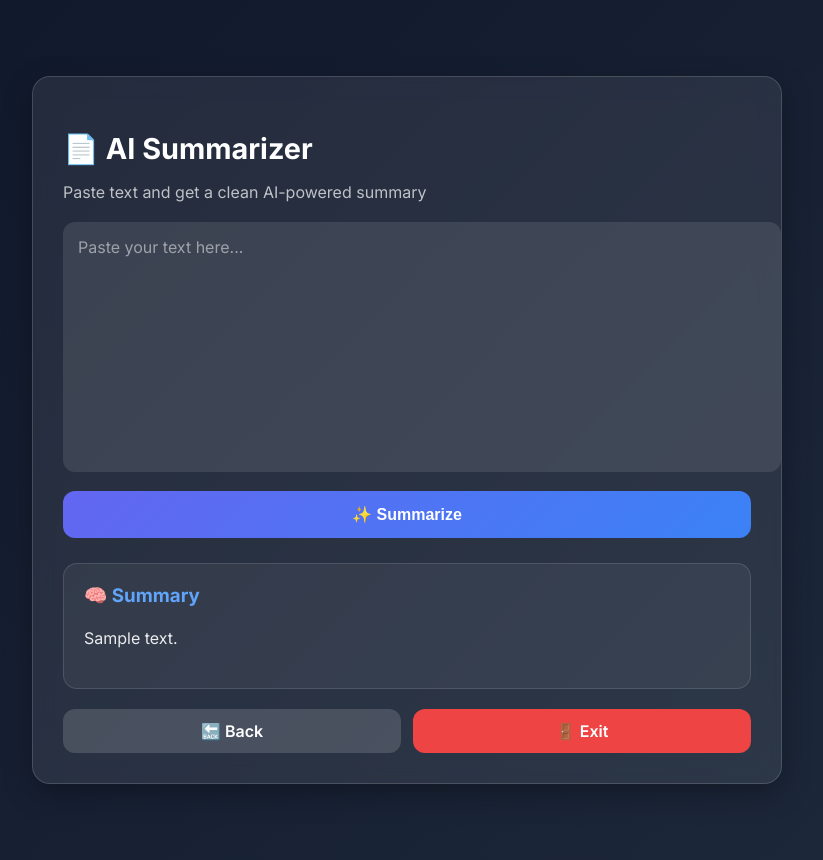
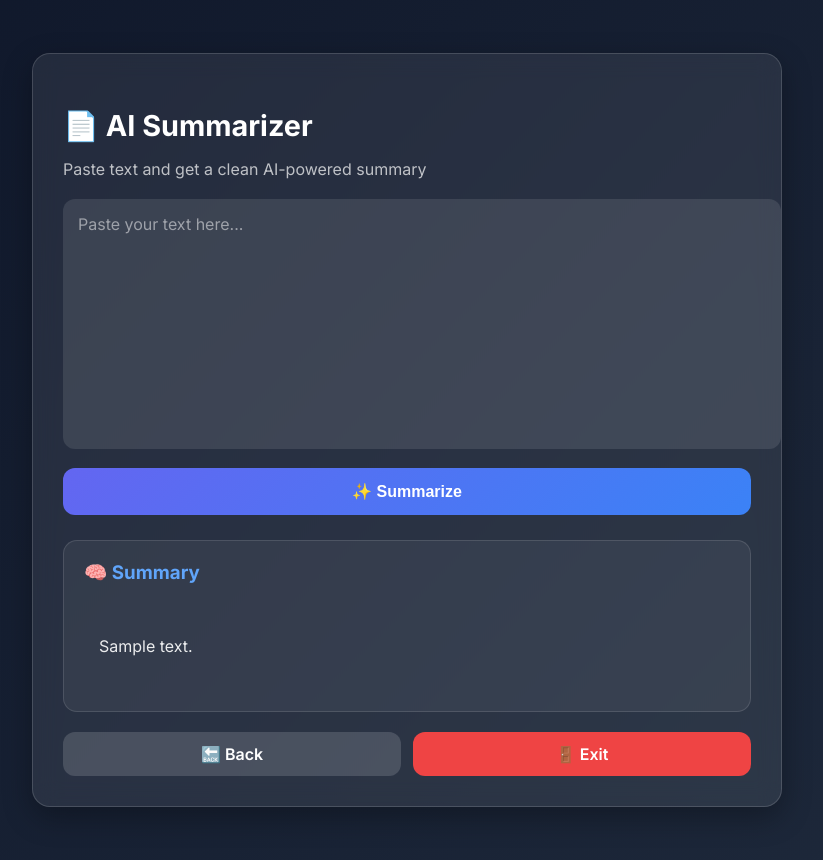
Before and after one commit to Chauke12345/AI-study-Assistant, a Django app: template core/templates/core/summarize.html in a window 1280 px wide. Shown: the whole page, without its empty margins (233-1056 px from the left). Run offline with Django 5.2, Linux system fonts and the light colour scheme; the template is opened without the code that fills it: most values are stand-ins (such as "Sample title", 1, 10 or a date in 2020).

Commit message:
Fix quiz database and improve summarizer display

```diff
--- a/core/templates/core/summarize.html
+++ b/core/templates/core/summarize.html
@@ -134,6 +134,15 @@
         background: #dc2626;
     }
 
+    .summary-box {
+    max-height: 300px;
+    overflow-y: auto;
+    padding: 15px;
+    margin-top: 15px;
+    line-height: 1.6;
+    border-radius: 10px;
+}
+
 </style>
 </head>
 
@@ -154,11 +163,13 @@
         </form>
 
         {% if summary %}
-        <div class="result">
-            <h3>🧠 Summary</h3>
-            <p>{{ summary }}</p>
-        </div>
-        {% endif %}
+<div class="result">
+    <h3>🧠 Summary</h3>
+    <div class="summary-box">
+        <p>{{ summary }}</p>
+    </div>
+</div>
+{% endif %}
 
         <!-- 🔙 Navigation Buttons -->
         <div class="nav-buttons">
--- a/core/views.py
+++ b/core/views.py
@@ -113,7 +113,7 @@ def summarize(request):
 
     if request.method == "POST":
         text = request.POST.get("text", "").strip()
-        summary = text[:150] + "..." if text else ""
+        summary = text[:500] + "..." if text else ""
 
     return render(request, "core/summarize.html", {
         "text": text,
```
Also changed, not shown: ai_study_assistant/settings.py (+3 -4 lines), db.sqlite3.
